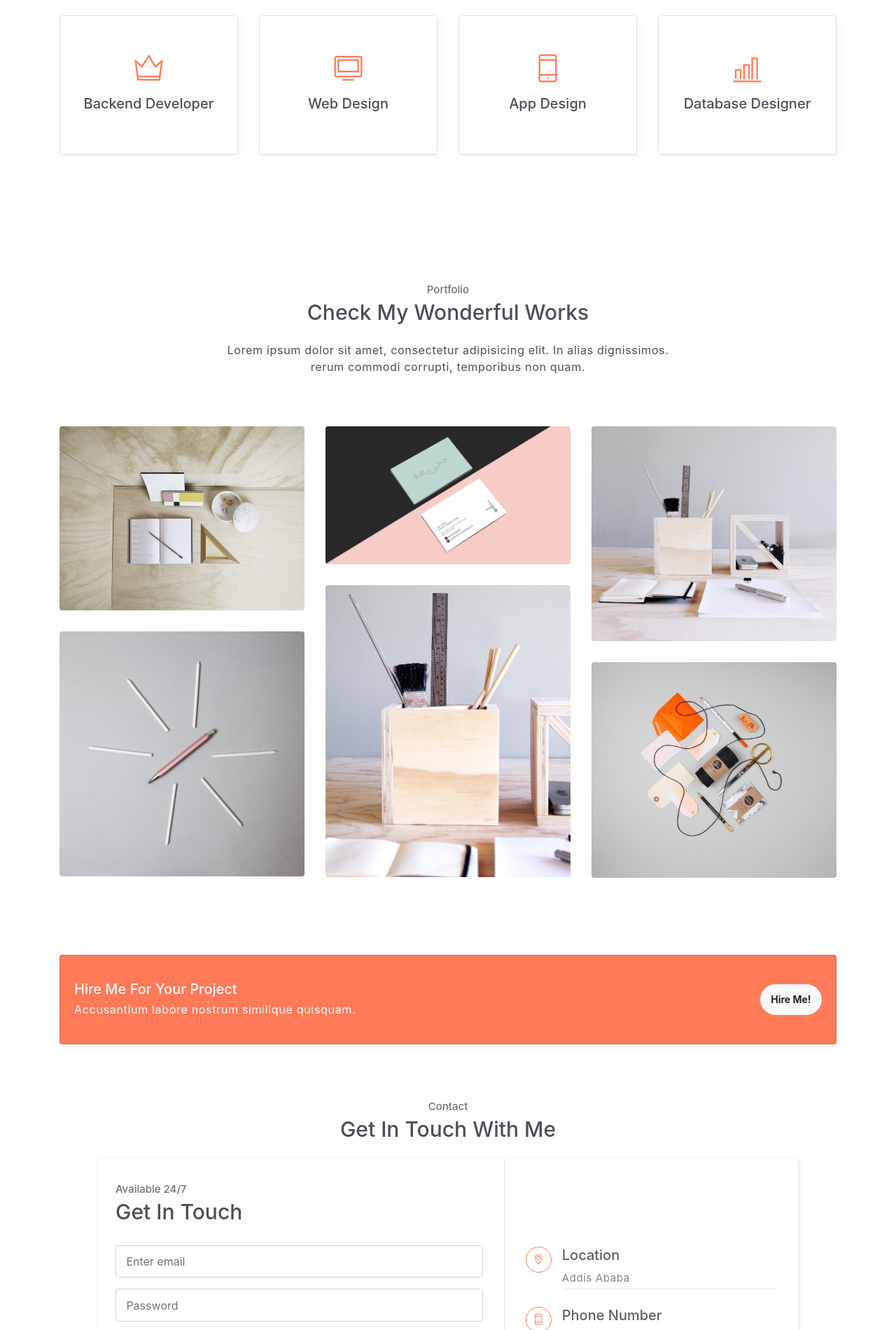
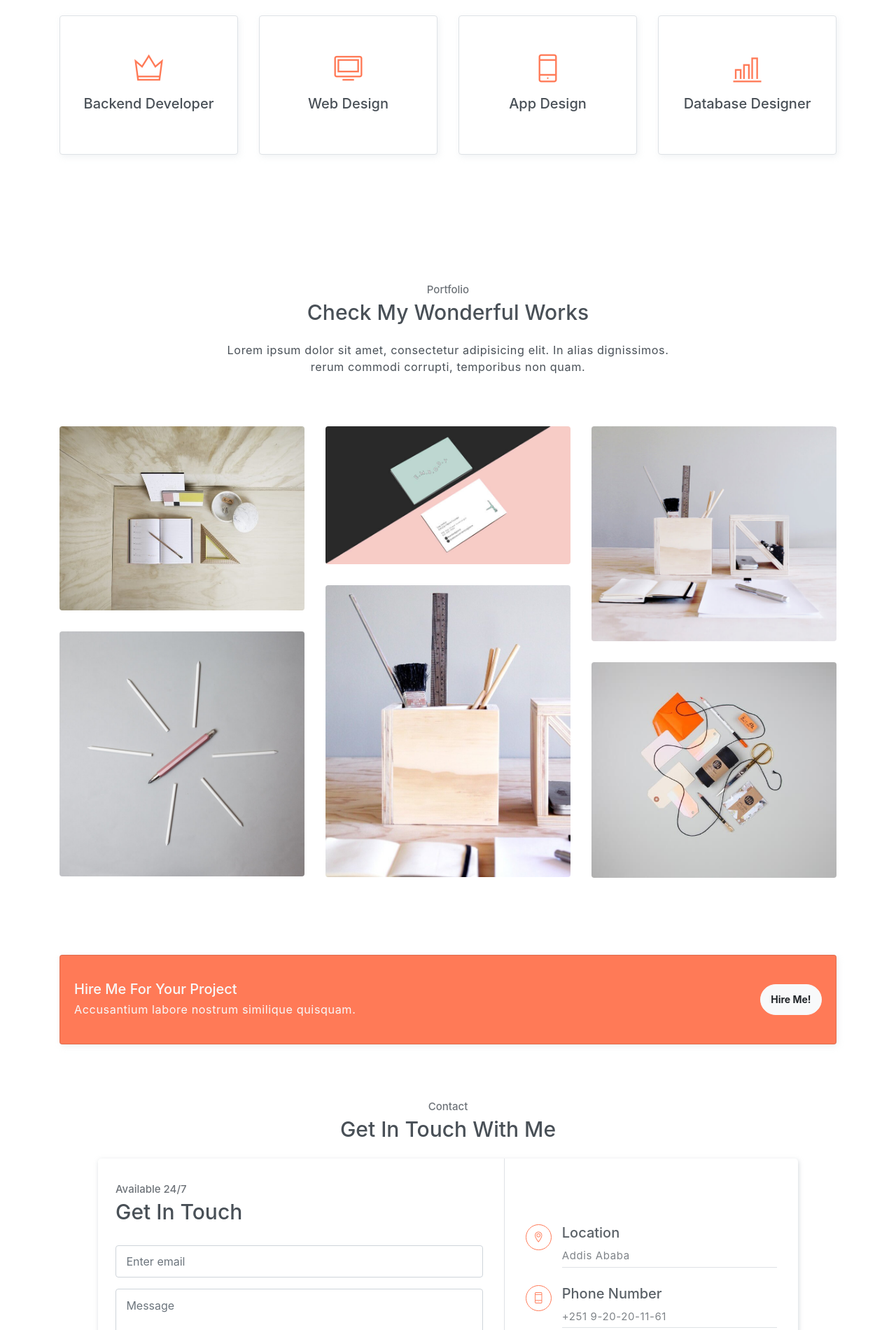
Before and after one commit to YabseraBogale/portfolio, a Flask app: page /home in a window 1280 px wide. Shown: the part 1540-3440 px from the top of the page at 70% size. Run offline with Flask 3, Linux system fonts and the light colour scheme; some libraries are stand-ins or nearby versions.

Commit message:
don't forget about function override

```diff
--- a/templates/home.html
+++ b/templates/home.html
@@ -261,9 +261,6 @@
                             <input type="email" class="form-control" id="exampleInputEmail1" aria-describedby="emailHelp" placeholder="Enter email" required>
                         </div>
                         <div class="form-group">
-                            <input type="password" class="form-control" id="exampleInputPassword1" placeholder="Password" required>
-                        </div>
-                        <div class="form-group">
                             <textarea name="contact-message" id="" cols="30" rows="5" class="form-control" placeholder="Message"></textarea>
                         </div>
                         <button type="submit" class="btn btn-primary btn-block rounded w-lg">Send Message</button>
```
